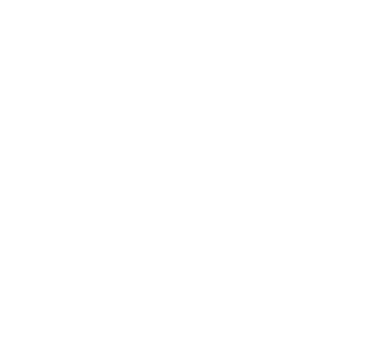
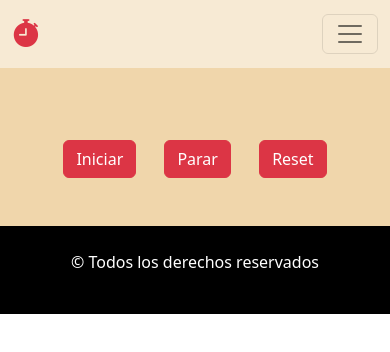
Before and after one commit to TomasBudeguer/ej-5-tpDOM-BOM, a plain HTML site: page index.html in a window 390 px wide. Drawn offline with nearby package versions, Linux system fonts and the light colour scheme.

Commit message:
hice el maquetado de la pagina

```diff
--- a/css/style.css
+++ b/css/style.css
@@ -0,0 +1,13 @@
+@import url('https://fonts.googleapis.com/css2?family=Silkscreen&display=swap');
+header{
+    background: rgba(213, 143, 23, 0.185);
+}
+main{
+    background: rgba(213, 143, 23, 0.36);
+}
+.fuente{
+    font-family: 'Silkscreen', cursive;
+}
+.grande{
+    font-size: 3em;
+}
--- a/index.html
+++ b/index.html
@@ -14,13 +14,51 @@
       integrity="sha384-gH2yIJqKdNHPEq0n4Mqa/HGKIhSkIHeL5AyhkYV8i59U5AR6csBvApHHNl/vI1Bx"
       crossorigin="anonymous"
     />
+    <link rel="stylesheet" href="https://cdn.jsdelivr.net/npm/bootstrap-icons@1.9.1/font/bootstrap-icons.css">
     <link rel="stylesheet" href="css/style.css" />
     <title>Ejercicio 5 tp BOM y DOM</title>
 </head>
 <body>
-    <header></header>
-    <main></main>
-    <footer></footer>
+    <header>
+        <nav class="navbar navbar-expand-lg">
+            <div class="container">
+              <a class="navbar-brand" href="index.html"><i class="bi bi-stopwatch-fill fs-1 text-danger"></i></a>
+              <button
+                class="navbar-toggler"
+                type="button"
+                data-bs-toggle="collapse"
+                data-bs-target="#navbarSupportedContent"
+                aria-controls="navbarSupportedContent"
+                aria-expanded="false"
+                aria-label="Toggle navigation"
+              >
+                <span class="navbar-toggler-icon"></span>
+              </button>
+              <div class="collapse navbar-collapse" id="navbarSupportedContent">
+                <ul class="navbar-nav ms-auto mb-2 mb-lg-0">
+                  <li class="nav-item">
+                    <a class="nav-link active fuente text-danger" aria-current="page" href="index.html"
+                      >Inicio</a
+                    >
+                  </li>
+                </ul>
+              </div>
+            </div>
+          </nav>
+    </header>
+    <main class="text-center py-5">
+        <section>
+            <p id="cronometro" class="grande fuente"></p>
+            <div class="mt-4">
+                <button class="btn btn-danger">Iniciar</button>
+                <button class="btn btn-danger mx-4">Parar</button>
+                <button class="btn btn-danger">Reset</button>
+            </div>
+        </section>
+    </main>
+    <footer class="bg-black text-white text-center py-4">
+        <p>&copy; Todos los derechos reservados</p>
+      </footer>
     <script
       src="https://cdn.jsdelivr.net/npm/bootstrap@5.2.0/dist/js/bootstrap.bundle.min.js"
       integrity="sha384-A3rJD856KowSb7dwlZdYEkO39Gagi7vIsF0jrRAoQmDKKtQBHUuLZ9AsSv4jD4Xa"
```
